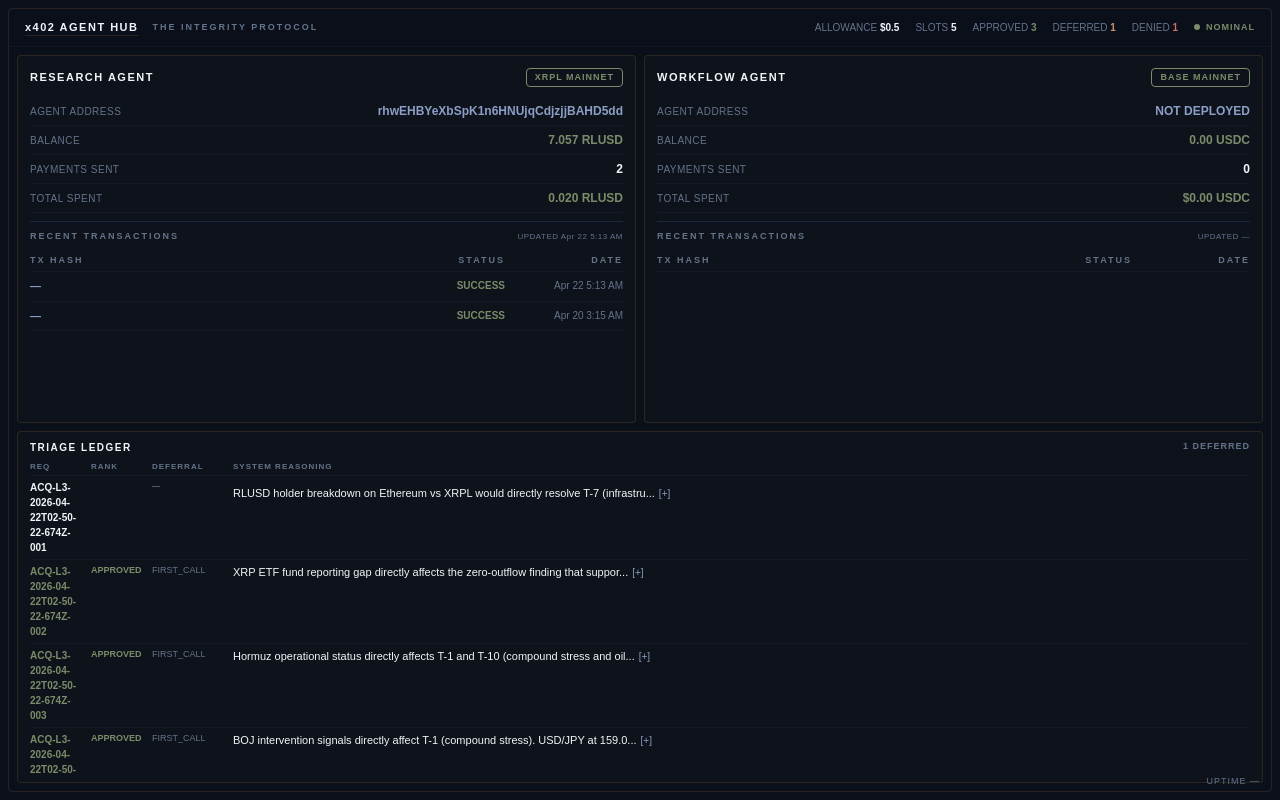
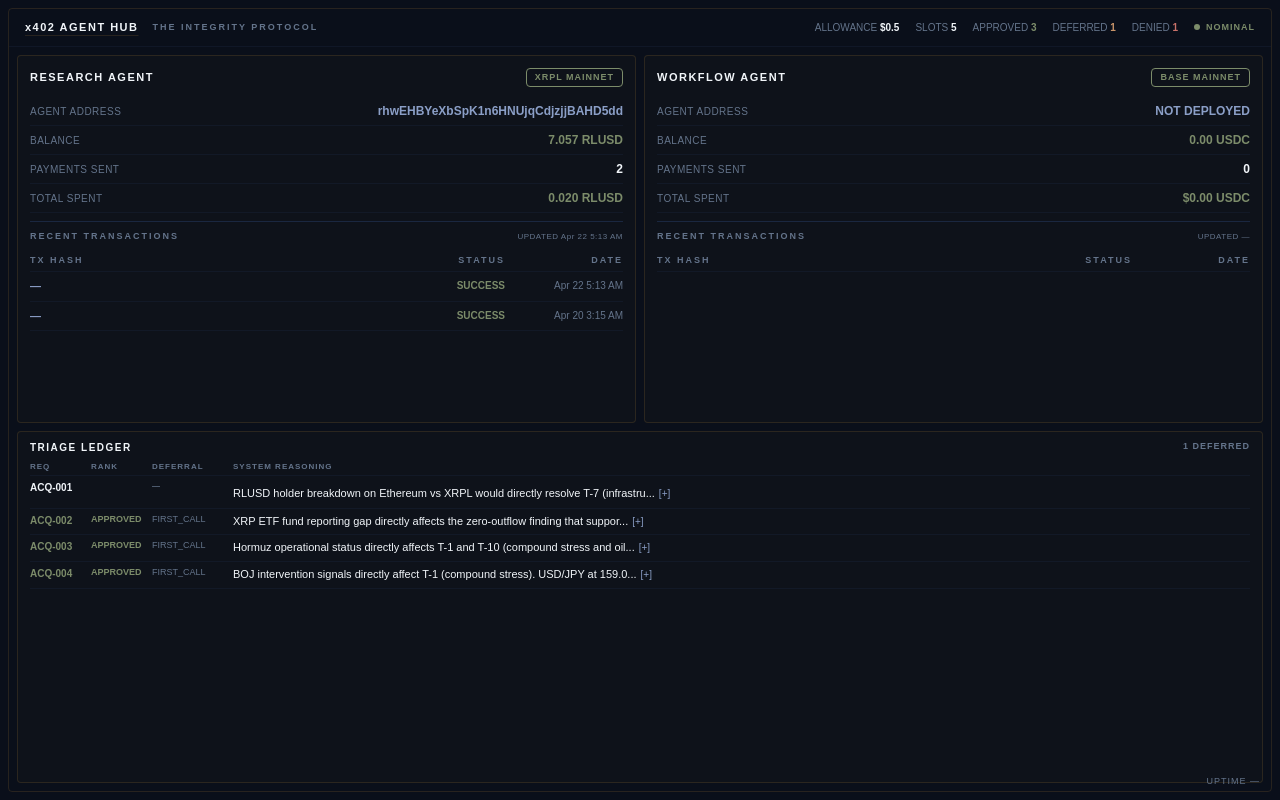
Before and after one commit to Integrity-Protocol/integrity-protocol-x402-hub, a Next.js app: page / in a window 1280 px wide. Built offline with nearby package versions, Linux system fonts and the light colour scheme.

Commit message:
fix(ui): truncate request IDs in Triage Ledger REQ column
shortId helper extracts sequence suffix (ACQ-004) for display. Full ID on hover via title attribute.

```diff
--- a/src/app/page.tsx
+++ b/src/app/page.tsx
@@ -169,6 +169,14 @@ function ExpandableText({ text, max = 80 }: { text: string; max?: number }) {
       </button>
     </span>
   )
+}
+
+function shortId(requestId: string): string {
+  if (!requestId) return "—"
+  const parts = requestId.split("-")
+  const seq = parts[parts.length - 1]
+  const layer = parts.find(p => p === "L2" || p === "L3" || p === "L4") || ""
+  return "ACQ-" + seq
 }
 
 function StatusBlock({
@@ -826,8 +834,8 @@ export default function AgentHub() {
                 }}
                 onClick={() => setDeferredModal(d)}
               >
-                <span className="text-[10px] font-semibold" style={{ color: C.val }}>
-                  {d.request_id}
+                <span className="text-[10px] font-semibold" style={{ color: C.val }} title={d.request_id}>
+                  {shortId(d.request_id)}
                 </span>
                 <span className="text-[10px] font-semibold" style={{ color: C.slate }}>
                   {d.cross_cited}
@@ -860,8 +868,8 @@ export default function AgentHub() {
                 }}
                 onClick={() => { const tx = [...rTxs, ...wTxs].find(t => t.rid === a.request_id); if (tx) { setSel(tx); setModal(tx); } }}
               >
-                <span className="text-[10px] font-bold" style={{ color: C.olive }}>
-                  {a.request_id}
+                <span className="text-[10px] font-bold" style={{ color: C.olive }} title={a.request_id}>
+                  {shortId(a.request_id)}
                 </span>
                 <span className="text-[9px] font-bold" style={{ color: C.olive }}>
                   APPROVED
```
